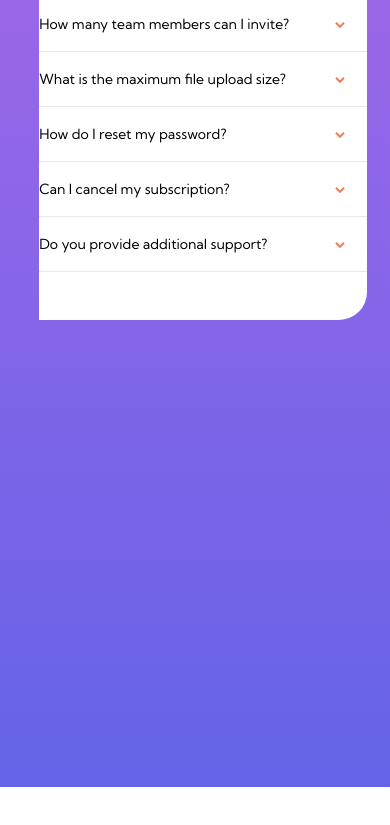
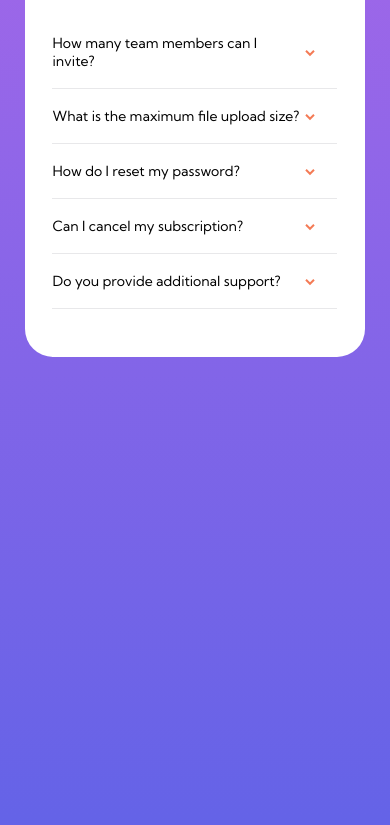
Before and after one commit to im-usb/faq-accordion-card, a plain HTML site: page index.html in a window 390 px wide. Shown: the part 315-1140 px from the top of the page. Before the commit the page ends 1102 px from the top, so only its background shows below. Drawn offline with Linux system fonts and the light colour scheme.

Commit message:
Update responsive.css

```diff
--- a/css/responsive.css
+++ b/css/responsive.css
@@ -1,9 +1,9 @@
 @media only screen and (max-width : 768px) {
-    .page-main {
+    main {
         padding: 148px 0;
     }
 
-    .page-main .container {
+    main .container {
         margin: 0 auto;
         width: 87%;
         flex-direction: column;
```
